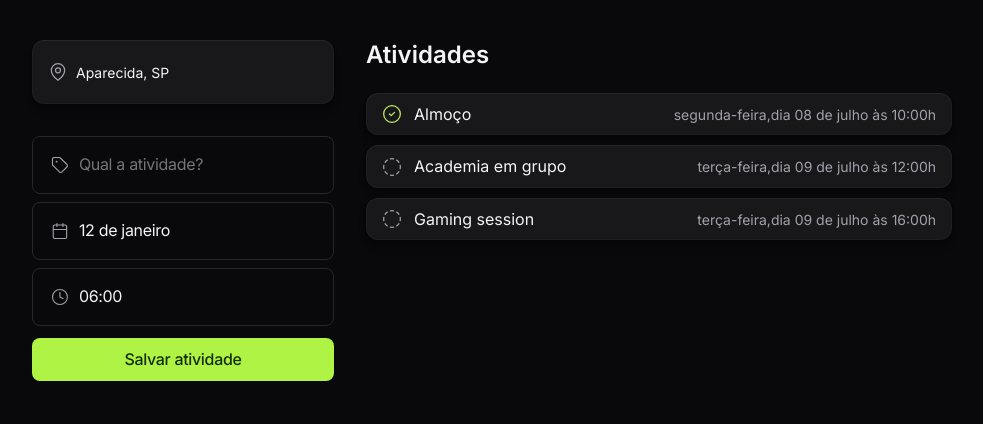
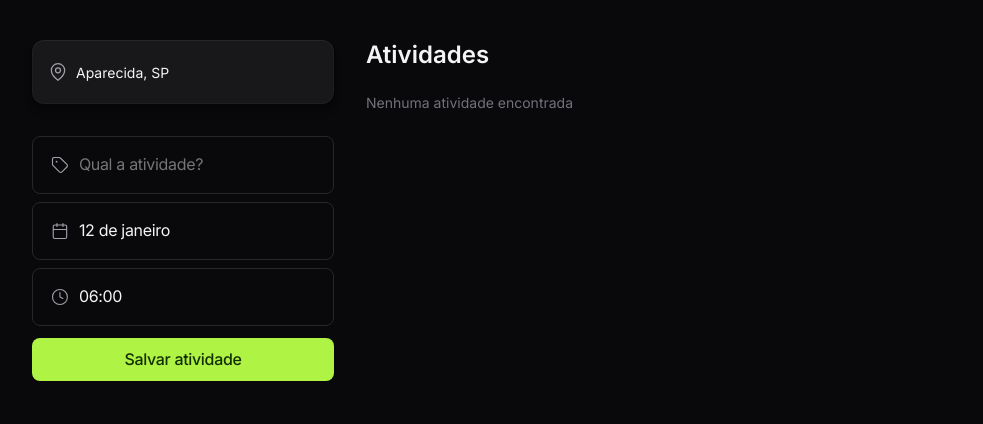
Before and after one commit to macedocmateus/nlw16-Journey, a plain HTML site: page index.html in a window 1280 px wide. Shown: the whole page, without its empty margins (148-1131 px from the left). Drawn offline with nearby package versions, Linux system fonts and the light colour scheme.

Commit message:
add readme and fix bugs

```diff
--- a/main.js
+++ b/main.js
@@ -1,22 +1,20 @@
 const activity = {
-    name: 'Almoço',
-    date: new Date('2024-07-08 10:00'),
-    isFinished: true,
+    // name: 'Almoço',
+    // date: new Date('2024-07-08 10:00'),
+    // isFinished: true,
 };
 
 let activities = [
-    activity,
-    {
-        name: 'Academia em grupo',
-        date: new Date('2024-07-09 12:00'),
-        isFinished: false,
-    },
-
-    {
-        name: 'Gaming session',
-        date: new Date('2024-07-09 16:00'),
-        isFinished: false,
-    },
+    // {
+    //     name: 'Academia em grupo',
+    //     date: new Date('2024-07-09 12:00'),
+    //     isFinished: false,
+    // },
+    // {
+    //     name: 'Gaming session',
+    //     date: new Date('2024-07-09 16:00'),
+    //     isFinished: false,
+    // },
 ];
 
 const formatter = (date) => {
--- a/style.css
+++ b/style.css
@@ -145,6 +145,12 @@ section .card-bg > div {
     gap: 1.2rem;
 }
 
+section p {
+    color: #71717a;
+    font-size: 1.4rem;
+    line-height: 140%;
+}
+
 span {
     font-size: 1.6rem;
     line-height: 140%;
```
Also changed, not shown: capa-readme.jpg (added), 1 other file.
